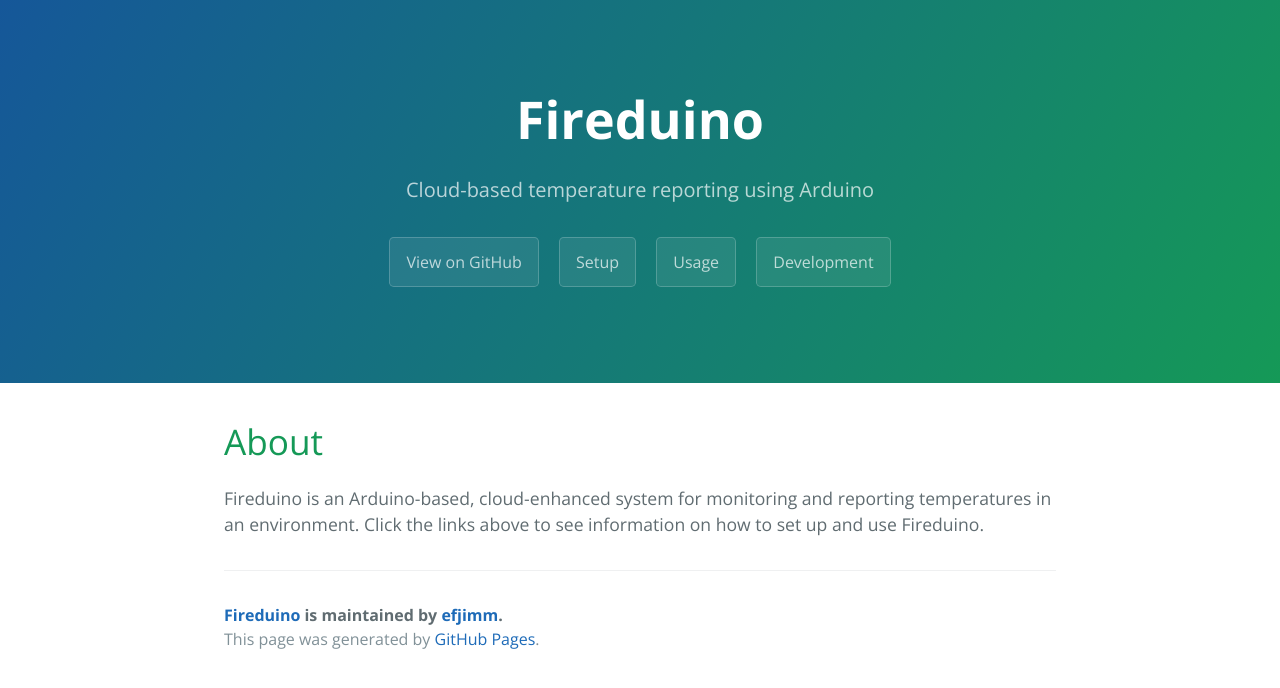
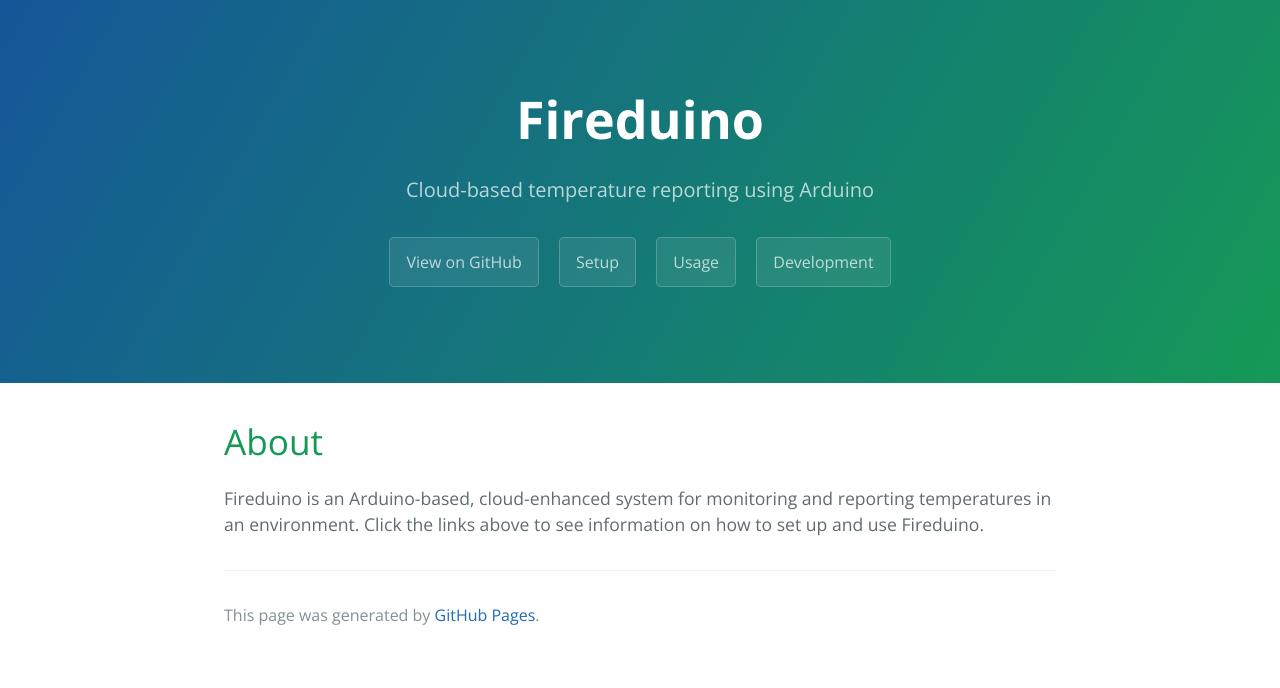
Before and after one commit to efjimm/Fireduino, a Jekyll site: the page built from index.md, in a window 1280 px wide. Shown: the top 688 px of the page. Built offline with Jekyll 4.4.1, drawn with Linux system fonts in a browser that asks for light colours.

Commit message:
Update page footer

```diff
--- a/_layouts/default.html
+++ b/_layouts/default.html
@@ -43,9 +43,6 @@
       {{ content }}
 
       <footer class="site-footer">
-        {% if site.github.is_project_page %}
-          <span class="site-footer-owner"><a href="{{ site.github.repository_url }}">{{ site.github.repository_name }}</a> is maintained by <a href="{{ site.github.owner_url }}">{{ site.github.owner_name }}</a>.</span>
-        {% endif %}
         <span class="site-footer-credits">This page was generated by <a href="https://pages.github.com">GitHub Pages</a>.</span>
       </footer>
     </main>
```
